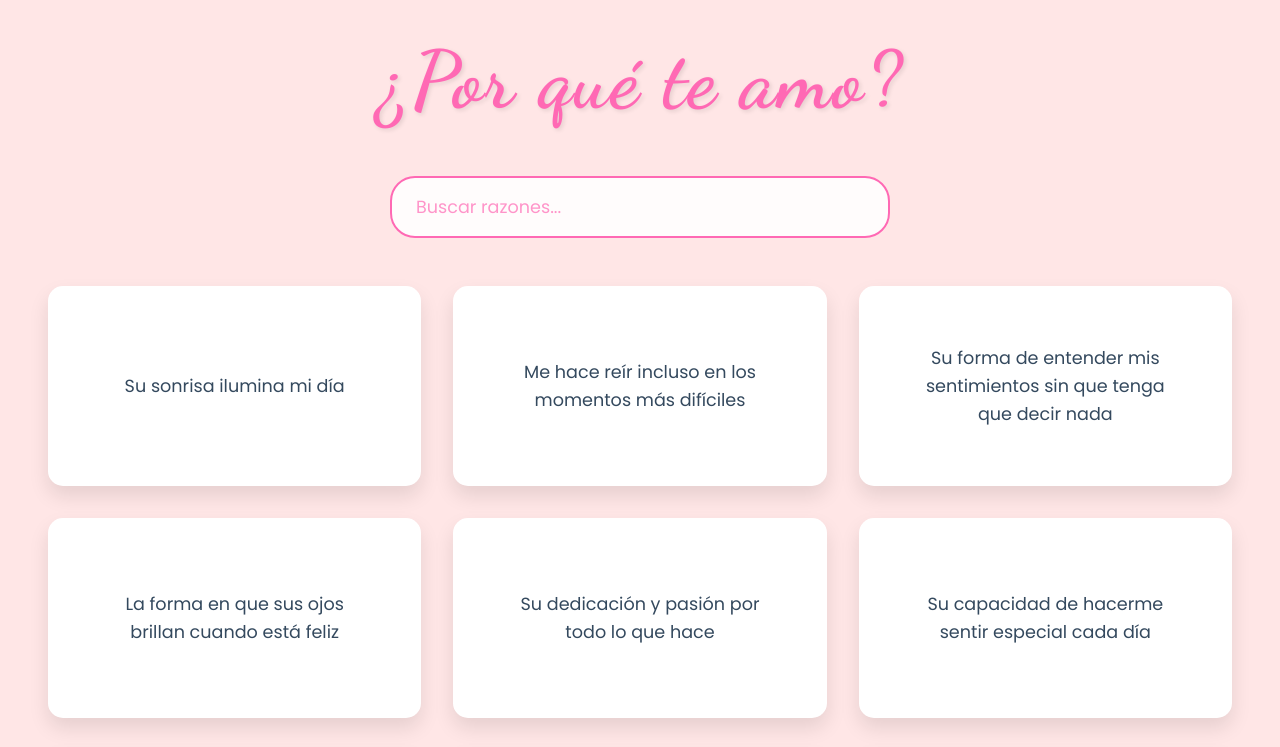
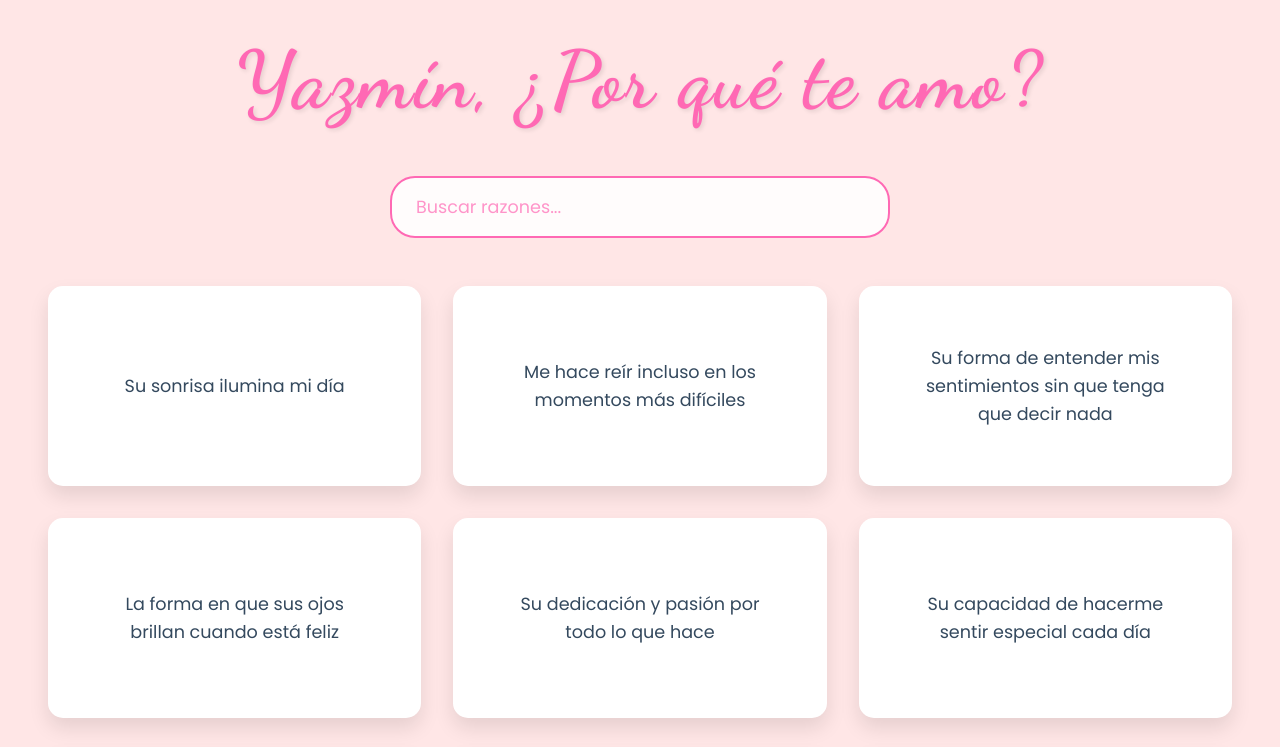
Before and after one commit to vittorioCaiafa/whyiloveyou, a plain HTML site: page index.html in a window 1280 px wide. Shown: the top 747 px of the page. Drawn offline with Linux system fonts and the light colour scheme.

Commit message:
fix: added girlfriend name to title

```diff
--- a/index.html
+++ b/index.html
@@ -9,7 +9,7 @@
 </head>
 <body>
     <div class="container">
-        <h1 class="title">¿Por qué te amo?</h1>
+        <h1 class="title">Yazmín, ¿Por qué te amo?</h1>
         <div class="search-container">
             <input type="text" id="searchInput" class="search-input" placeholder="Buscar razones...">
         </div>
```
Also changed, not shown: 3 other files.
